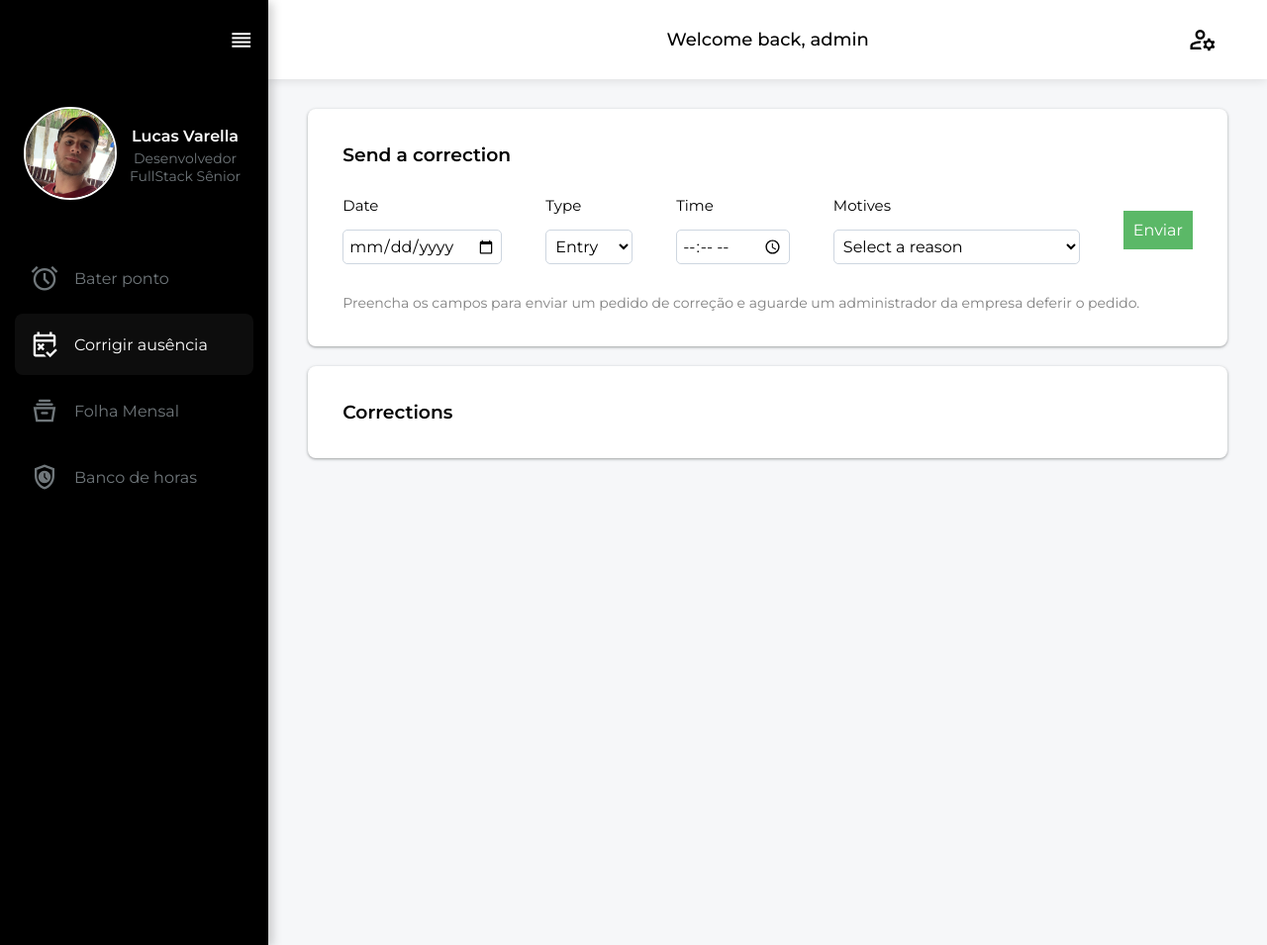
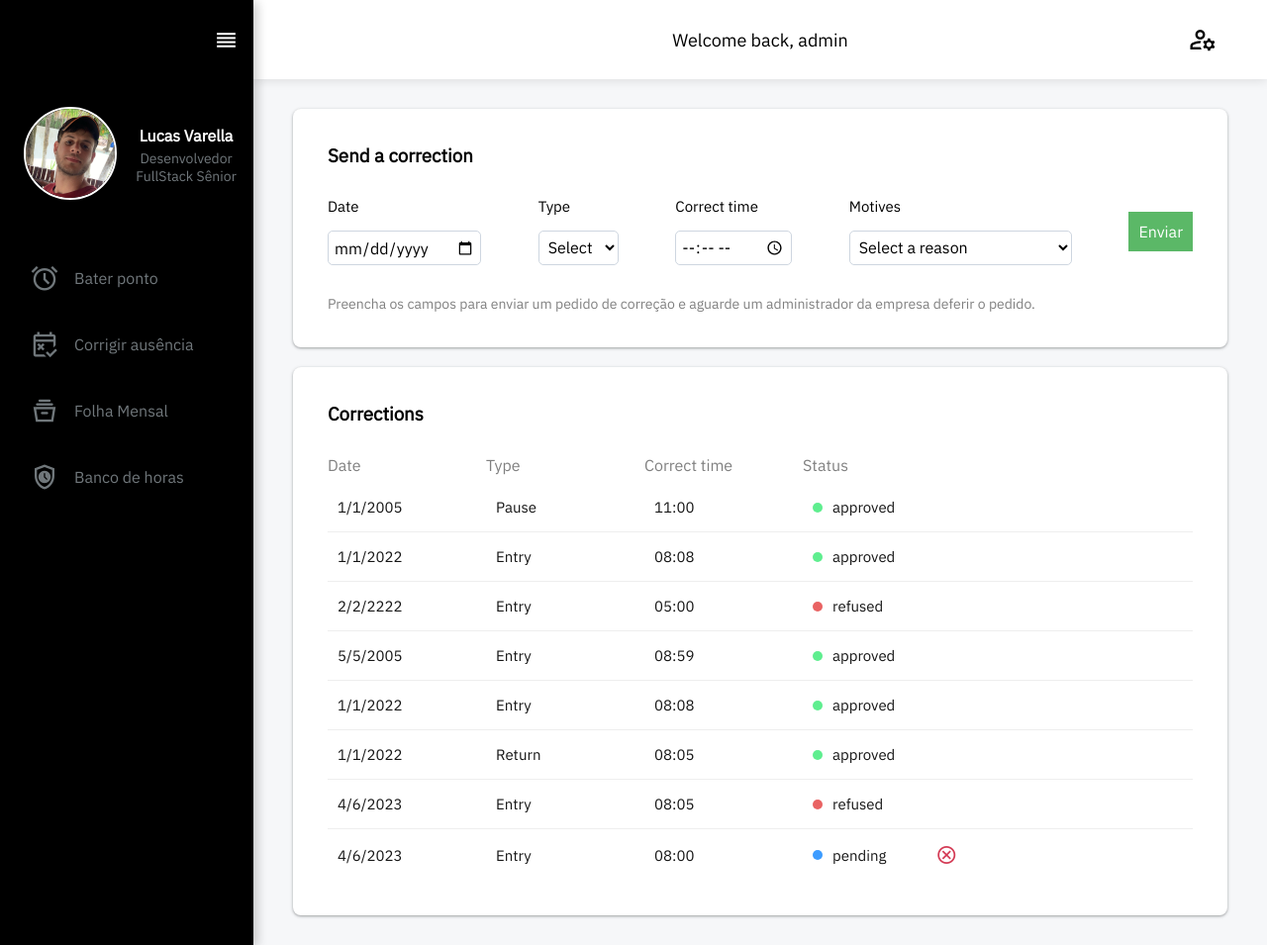
Before and after one commit to LucasVarella/PointSystem, a Django app: page /correction in a window 1280 px wide. Shown: the whole page at 99% size. Run offline with Django 4.2, Linux system fonts and the light colour scheme; a user stored in the database is signed in; data comes from the database, SQL or seed files in the repository; some libraries are stand-ins or nearby versions.

Commit message:
building corrections page

```diff
--- a/myDjango/point/admin.py
+++ b/myDjango/point/admin.py
@@ -1,5 +1,5 @@
 from django.contrib import admin
-from .models import User, Point
+from .models import User, Point, Correction
 
 class UserAdmin(admin.ModelAdmin):
     list_display = ('id','username','email')
@@ -7,5 +7,9 @@ class UserAdmin(admin.ModelAdmin):
 class PointAdmin(admin.ModelAdmin):
     list_display = ('id','user','type', 'time', 'day', 'month', 'year')
 
+class CorrectionAdmin(admin.ModelAdmin):
+    list_display = ('id','user','type', 'time', 'day', 'month', 'year')
+
 admin.site.register(User, UserAdmin)
 admin.site.register(Point, PointAdmin)
+admin.site.register(Correction, CorrectionAdmin)
--- a/myDjango/point/models.py
+++ b/myDjango/point/models.py
@@ -25,7 +25,7 @@ class Point(models.Model):
     def __str__(self):
         return (f"{self.type} - {self.day} - {self.user}")
 
-class Corrections(models.Model):
+class Correction(models.Model):
     TYPE_CHOICES = (
         ("E", "Entry"),
         ("P", "Pause"),
@@ -46,3 +46,4 @@ class Corrections(models.Model):
     user = models.ForeignKey(User, on_delete=models.CASCADE, blank=False, null=False)
     type = models.CharField(max_length=1, choices=TYPE_CHOICES, blank=False, null=False)
     status = models.CharField(max_length=1, choices=STATUS_CHOICES, blank=False, null=False, default="P")
+    motive = models.CharField(default="", max_length=100)
--- a/myDjango/point/static/point/css/aside.css
+++ b/myDjango/point/static/point/css/aside.css
@@ -37,6 +37,7 @@ aside a:active{
     padding: 35px 0px;
     height: 110px;
     align-items: center;
+    min-width: 243px;
 }
 
 
@@ -86,7 +87,7 @@ aside a:active{
 
 /* OPENED */
 .aside-open{
-    width: fit-content;
+    width: 25%;
     opacity: 1;
 }
 
--- a/myDjango/point/static/point/css/global.css
+++ b/myDjango/point/static/point/css/global.css
@@ -7,7 +7,9 @@ body{
     margin: 0;
     padding: 0;
     height: 100vh;
-    font-family: 'Montserrat', sans-serif;
+    /* font-family: 'Montserrat', sans-serif; */
+    /* font-family: 'Encode Sans', sans-serif; */
+    font-family: 'IBM Plex Sans', sans-serif;
     overflow-x: hidden;
     display: none;
 }
@@ -309,13 +311,114 @@ h2{
 
 .input-info input:focus,select:focus{
     box-shadow: 0px 10px 20px -13px rgba(32, 56, 117, 0.35);
-    border-color: #3d9cff;
+    border-color: #3d9cff !important;
     outline: 0;
 }
 
 .input-info p{
     margin-top: 0;
     font-size: 15px;
+}
+
+.fill-input{
+    border: 1px solid rgb(236, 76, 76) !important;
+}
+
+.page-links{
+
+}
+
+.page-links a {
+    color: white;
+    background-color: #085d7c;
+    padding: 7px;
+}
+
+.page-links a:hover{
+    color: white;
+}
+
+.page-links a:active{
+    color: white;
+}
+
+.corrections-history{
+    min-height: 100px;
+}
+
+.corrections-history hr{
+    margin: 0px;
+}
+
+.corrections-header{
+    width: 800px;
+    display: flex;
+}
+
+.corrections-header span{
+    color: grey !important;
+    padding: 30px 0px 20px 0px;
+    font-size: 16px !important;
+}
+
+.corrections-all-itens{
+    height: 390px;
+    overflow: scroll;
+    overflow-x: hidden;
+    display: flex;
+    flex-direction: column-reverse;
+}
+
+.correction-item{
+    border-radius: 8px;
+    background-color: white;
+    margin: 5px 0px;
+    display: flex;
+    align-items: center;
+    padding: 10px;
+    width: 800px;
+}
+
+.corrections-history span{
+    width: 20%;
+    font-size: 15px;
+    color: rgb(22, 22, 22);
+
+}
+
+.corrections-status{
+    display: flex;
+    align-items: center;
+    width: 25%;
+}
+.corrections-status span{
+    width: fit-content;
+}
+
+.status-icon{
+    width: 10px;
+    height: 10px;
+    border-radius: 50%;
+    margin-right: 10px;
+}
+
+.pending{
+    background-color: #3d9cff;
+}
+
+.approved{
+    background-color: #5fee8f;
+}
+
+.refused{
+    background-color: #e96363;
+}
+
+#btn-cancel{
+    color: #d43b55;
+    cursor: pointer;
+    font-size: 22px;
+    margin-left: 50px;
 }
 
 @media (max-width: 600px){
--- a/myDjango/point/static/point/js/global.js
+++ b/myDjango/point/static/point/js/global.js
@@ -76,6 +76,32 @@ document.addEventListener('DOMContentLoaded', function(){
     }
   }
 
+  // Send Correction
+  if(document.getElementById('send-correction') !=undefined){
+    document.getElementById('send-correction').onclick = function(e){
+      let date = document.getElementById('date-correction').value;
+      let type = document.getElementById('types-correction').value;
+      let time = document.getElementById('time-correction').value;
+      let motive = document.getElementById('motives-correction').value;
+      if (date=="" || type =="0" || time =="" || motive =="0"){
+        if (date ==""){
+          fillInputAlert('date-correction');
+        }
+        if (type ==0){
+          fillInputAlert('types-correction');
+        }
+        if (time ==""){
+          fillInputAlert('time-correction');
+        }
+        if (motive ==0){
+          fillInputAlert('motives-correction');
+        }
+      }else{
+        sendCorrection(date=date, type=type, correctTime=time, motive=motive);
+      }
+
+    }
+  }
 
 
   document.querySelector('aside').dataset.status = localStorage.getItem('status');
@@ -127,6 +153,48 @@ function hitPoint(type, text){
 
 }
 
+function sendCorrection(date, type, correctTime, motive){
+  fetch('/correction', {
+    method: 'POST',
+    body: JSON.stringify({ date: date,type: type, correctTime: correctTime, motive: motive}),
+    headers: {
+      'Content-Type': 'application/json'
+    }
+  })
+  .then(response => response.json())
+  .then(data =>{
+    if (data.status == 'successful'){
+      Swal.fire({
+        position: 'center',
+        icon: 'success',
+        title: 'Correção enviada',
+        showConfirmButton: false,
+        timer: 2000
+      })
+      console.log(data)
+      let timer = setTimeout(function(){
+        window.open('/correction','_self')
+      }, 2500)
+    }else{
+      Swal.fire({
+        icon: 'error',
+        title: 'Oops...',
+        text: data.msg,
+      })
+    }
+  })
+  .catch(error => console.error(error))
+}
+
+function fillInputAlert(element){
+
+  document.getElementById(`${element}`).classList.add('fill-input');
+  setTimeout(function(){
+    document.getElementById(`${element}`).classList.remove('fill-input');
+  },2500)
+
+}
+
 window.addEventListener('load', () =>{
   document.querySelector('body').style.display = 'block';
 });
--- a/myDjango/point/templates/point/correction.html
+++ b/myDjango/point/templates/point/correction.html
@@ -11,11 +11,12 @@
             <div class="make-correction">
                 <div class="input-info">
                     <p>Date</p>
-                    <input type="date" name="date" id="date-correction">
+                    <input type="date" name="date" id="date-correction" required>
                 </div>
                 <div class="input-info">
                     <p>Type</p>
                     <select name="types" id="types-correction">
+                        <option value="0">Select</option>
                         <option value="E">Entry</option>
                         <option value="P">Pause</option>
                         <option value="R">Return</option>
@@ -23,8 +24,8 @@
                     </select>
                 </div>
                 <div class="input-info">
-                    <p>Time</p>
-                    <input type="time" name="time" id="time-correction">
+                    <p>Correct time</p>
+                    <input type="time" name="time" id="time-correction" required>
                 </div>
                 <div class="input-info">
                     <p>Motives</p>
@@ -43,6 +44,56 @@
         </div>
         <div class="box-div">
             <h3>Corrections</h3>
+            <div class="corrections-history">
+                <div class="corrections-header">
+                    <span>Date</span>
+                    <span>Type</span>
+                    <span>Correct time</span>
+                    <span>Status</span>
+                </div>
+                <div class="corrections-all-itens">
+                    {% for item in page %}
+                        <div class="correction-item">
+                            <span>{{item.day}}/{{item.month}}/{{item.year}}</span>
+
+                            {% if item.type == 'E' %}
+                                <span >Entry</span>
+                            {% endif %}
+                            {% if item.type == 'P' %}
+                                <span>Pause</span>
+                            {% endif %}
+                            {% if item.type == 'R' %}
+                                <span>Return</span>
+                            {% endif %}
+                            {% if item.type == 'Q' %}
+                                <span>Exit</span>
+                            {% endif %}
+
+                            <span>{{item.time}}</span>
+
+
+                                <div class="corrections-status">
+                                    {% if item.status == 'P' %}
+                                        <div class="status-icon pending"></div>
+                                        <span>pending</span>
+                                        <span id="btn-cancel" class="material-symbols-outlined">cancel</span>
+                                    {% endif %}
+                                    {% if item.status == 'A' %}
+                                        <div class="status-icon approved"></div>
+                                        <span>approved</span>
+                                    {% endif %}
+                                    {% if item.status == 'R' %}
+                                        <div class="status-icon refused"></div>
+                                        <span>refused</span>
+                                    {% endif %}
+
+                                </div>
+
+                        </div>
+                        <hr>
+                    {% endfor %}
+                <div>
+            </div>
         </div>
     </div>
 {% endblock %}
--- a/myDjango/point/templates/point/layout.html
+++ b/myDjango/point/templates/point/layout.html
@@ -13,8 +13,9 @@
         <link rel="preconnect" href="https://fonts.googleapis.com">
         <link rel="preconnect" href="https://fonts.gstatic.com" crossorigin>
         <link href="https://fonts.googleapis.com/css2?family=Montserrat:wght@200;300;400;500;600&display=swap" rel="stylesheet">
+        <link href="https://fonts.googleapis.com/css2?family=Encode+Sans&display=swap" rel="stylesheet">
+        <link href="https://fonts.googleapis.com/css2?family=IBM+Plex+Sans&display=swap" rel="stylesheet">
         <link rel="stylesheet" href="https://fonts.googleapis.com/css2?family=Material+Symbols+Outlined:opsz,wght,FILL,GRAD@48,600,0,200" />
-
         <script src="https://cdn.jsdelivr.net/npm/sweetalert2@11"></script>
         <link rel="stylesheet" href="{% static 'bootstrap/css/bootstrap.min.css' %}">
         <script src="https://ajax.googleapis.com/ajax/libs/jquery/3.6.4/jquery.min.js"></script>
--- a/myDjango/point/views.py
+++ b/myDjango/point/views.py
@@ -2,7 +2,8 @@ from django.shortcuts import HttpResponse, HttpResponseRedirect, render
 from django.http import JsonResponse
 from django.urls import reverse
 from django.views.decorators.csrf import csrf_exempt
-from .models import Point
+from .models import Point, Correction
+from django.core.paginator import Paginator
 
 from datetime import datetime, timedelta
 import calendar
@@ -131,16 +132,35 @@ def bank(request):
     else:
         return render(request, "point/bank.html", {"page": "bank"})
 
+@csrf_exempt
 def correction(request):
     if request.user.is_authenticated == False:
         return render(request, "point/login.html")
 
     if request.method == "GET":
-        return render(request, "point/correction.html", {"page": "correction"})
+        page = Correction.objects.filter(user = request.user)
+
+        return render(request, "point/correction.html", { "page": page})
 
     if request.method == "POST":
-        pass
 
+        body_unicode = request.body.decode('utf-8')
+        body = json.loads(body_unicode)
+        date = body['date']
+        type = body['type']
+        correct_time = body['correctTime']
+        motive = body['motive']
+
+        # date_post = datetime.strptime(date, "%d/%m/%y")
+        # date_now = datetime.strptime(datetime.now().date, "%d/%m/%y")
+
+        # if date_post <=date_now:
+        correction = Correction(time= correct_time, type= type, user= request.user, day=date[8:10], month= date[5:7], year= date[0:4], motive=motive)
+        correction.save()
+        return JsonResponse({'status': 'successful'})
+
+        # else:
+        #     return JsonResponse({'status': 'error', 'msg': 'No way to send correction for future data'})
 
 def sheet(request):
     if request.user.is_authenticated == False:
```
Also changed, not shown: other parts of myDjango/point/static/point/css/aside.css (+15 -14 lines), myDjango/point/templates/point/index.html (+4 -4 lines), myDjango/db.sqlite3, myDjango/point/migrations/0006_rename_corrections_correction.py (added), myDjango/point/migrations/0007_correction_motive.py (added).
